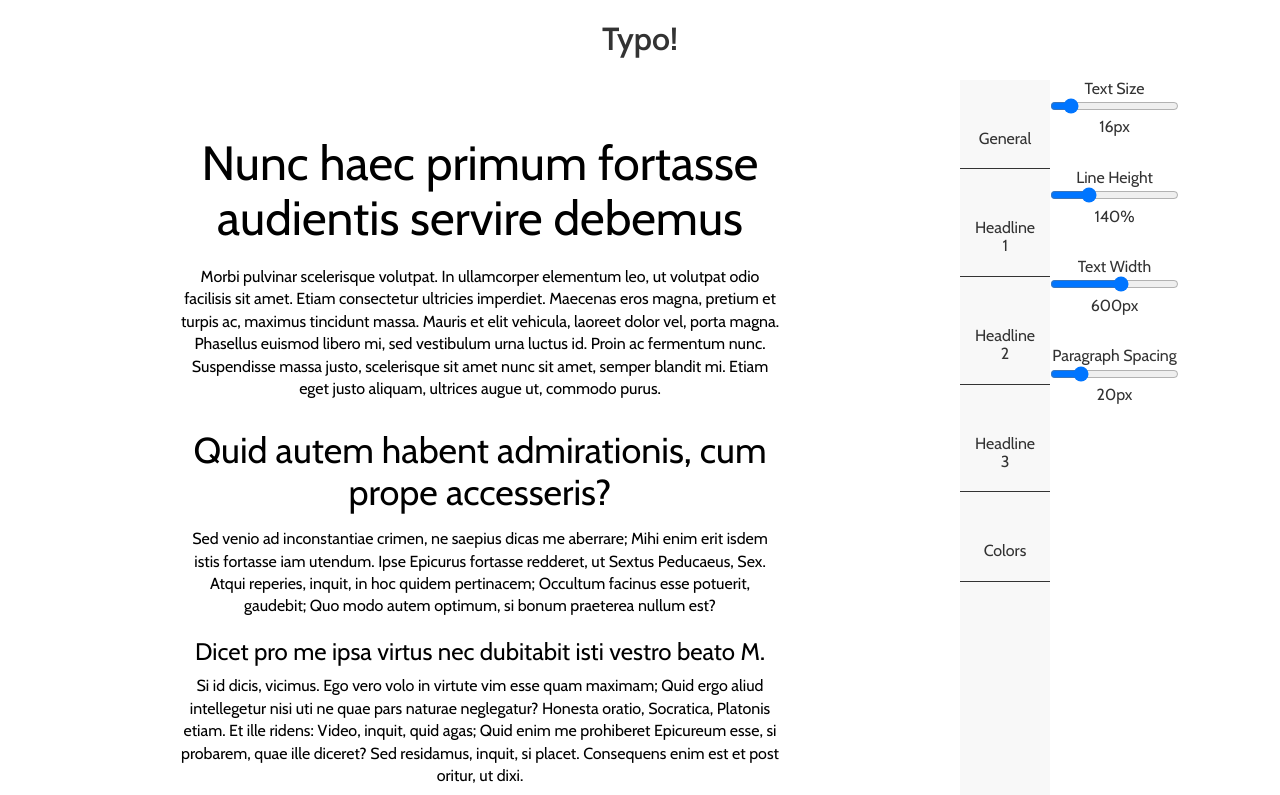
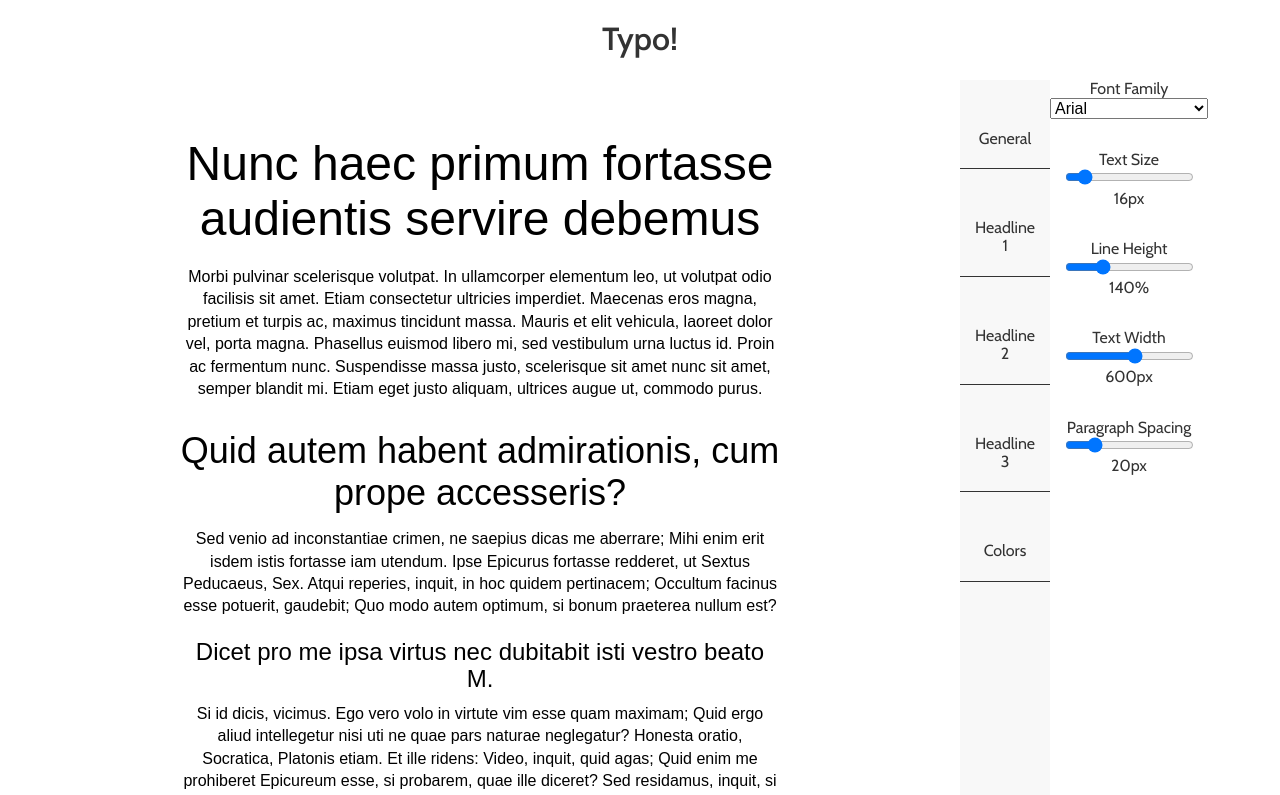
Before and after one commit to Plsr/25knots, a React app: page /typography in a window 1280 px wide. Shown: the top 795 px of the page. Built offline with nearby package versions, Linux system fonts and the light colour scheme.

Commit message:
Basic working draft for font family input

```diff
--- /dev/null
+++ b/src/components/DropdownController.jsx
@@ -0,0 +1,27 @@
+import React from 'react'
+import {StyleSheet, css} from 'aphrodite'
+
+import DropdownInput from './DropdownInput.jsx'
+
+function DropdownController(props) {
+  return (
+    <div>
+      <span className={css(styles.titleStyles)}>{props.title}</span>
+      <span>{props.error}</span>
+      <DropdownInput
+        value={props.value}
+        onChange={props.onChange}
+        options={props.options}
+        storeKey={props.storeKey}
+      />
+    </div>
+  )
+}
+
+const styles = StyleSheet.create({
+  titleStyles: {
+    display: 'block'
+  }
+})
+
+export default DropdownController
--- a/src/components/Typography.jsx
+++ b/src/components/Typography.jsx
@@ -10,6 +10,8 @@ import SpacingInset from './helpers/spacing/SpacingInset.jsx'
 import SpacingStack from './helpers/spacing/SpacingStack.jsx'
 import SliderController from './SliderController.jsx'
 import ColorpickerController from './ColorpickerController.jsx'
+import DropdownController from './DropdownController.jsx'
+import {fontFamilies} from './helpers/constants/fontFamilies.js'
 
 export default class Typography extends React.Component {
   constructor(props) {
@@ -27,7 +29,8 @@ export default class Typography extends React.Component {
       margin: '0 auto',
       width: this.props.textWidth,
       backgroundColor: this.props.backgroundColor,
-      color: this.props.foregroundColor
+      color: this.props.foregroundColor,
+      fontFamily: this.props.fontFamily
     }
 
     return (
@@ -90,6 +93,14 @@ export default class Typography extends React.Component {
               <TabTitle title={'Colors'} />
 
               <TabContent>
+                <DropdownController
+                  title={'Font Family'}
+                  options={fontFamilies}
+                  storeKey={'fontFamily'}
+                  value={this.props.fontFamily}
+                  onChange={this.handleChange}
+                />
+                <SpacingStack size={'l'} />
                 <SliderController
                   title={'Text Size'}
                   value={this.props.fontSize}
--- /dev/null
+++ b/src/components/helpers/constants/fontFamilies.js
@@ -0,0 +1,6 @@
+export const fontFamilies = [
+  'Arial',
+  'Times New Roman',
+  'Courier New',
+  'Verdana'
+]
--- a/src/reducers/typography.js
+++ b/src/reducers/typography.js
@@ -1,6 +1,7 @@
 import {SET_VALUE_FOR_KEY} from '../actions'
 
 const initialState = {
+  fontFamily: 'Arial',
   fontSize: 16,
   lineHeight: 140,
   textWidth: 600,
```
